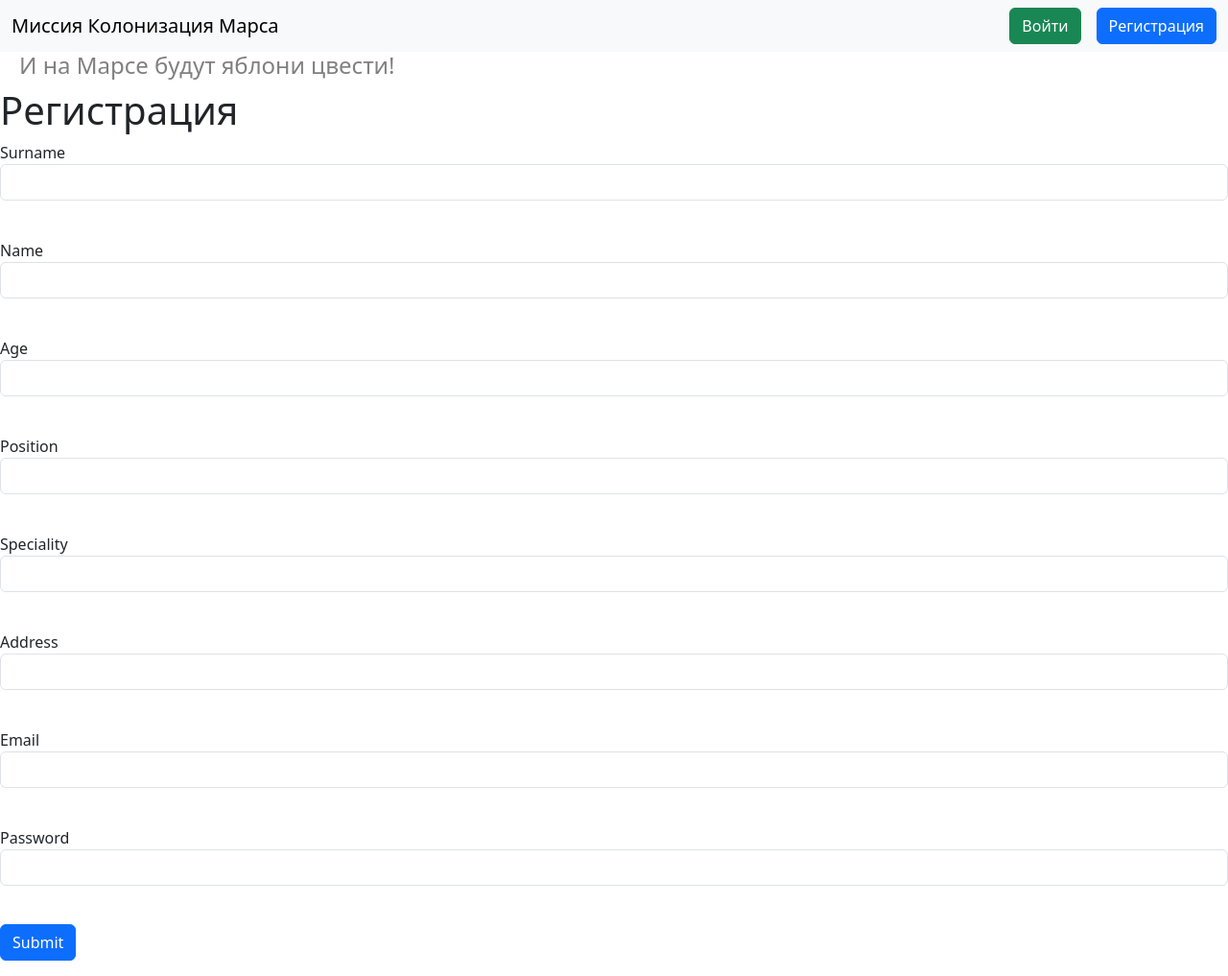
After one commit to NikVinogradoff/web, a Flask app: page /register in a window 1280 px wide. The commit adds this page. Shown: the whole page at 96% size. Run offline with Flask 3, Linux system fonts and the light colour scheme.

Commit message:
registration

```diff
--- a/app.py
+++ b/app.py
@@ -16,6 +16,8 @@ from random import randint, choice
 from datetime import datetime as dt
 
 import json
+
+from forms.register_form import RegisterForm
 
 app = Flask(__name__)
 
@@ -265,7 +267,29 @@ def addjob():
         )
         session.add(modules_request)
         session.commit()
-    return render_template("addjob.html", form=jobs_form, title="Adding a job")
+    return render_template("addjob.html", form=jobs_form, title="Добавление работы")
+
+
+@app.route("/register", methods=['GET', 'POST'])
+def register():
+    reg_form = RegisterForm()
+    if reg_form.validate_on_submit():
+        session = db_session.create_session()
+
+        guy = User(
+            surname=reg_form.surname.data,
+            name=reg_form.name.data,
+            age=reg_form.age.data,
+            position=reg_form.position.data,
+            speciality=reg_form.speciality.data,
+            address=reg_form.address.data,
+            email=reg_form.email.data,
+        )
+        guy.hash_password(reg_form.password.data)
+        session.add(guy)
+        session.commit()
+        return redirect("/login")
+    return render_template("register.html", form=reg_form, title="Регистрация")
 
 
 if __name__ == "__main__":
--- /dev/null
+++ b/forms/register_form.py
@@ -0,0 +1,17 @@
+from wtforms.fields.numeric import IntegerField
+from wtforms.fields.simple import StringField, EmailField, PasswordField, SubmitField
+from wtforms.validators import DataRequired
+
+from forms.login_form import LoginForm
+
+
+class RegisterForm(LoginForm):
+    surname = StringField("Surname")
+    name = StringField("Name")
+    age = IntegerField("Age")
+    position = StringField("Position")
+    speciality = StringField("Speciality")
+    address = StringField("Address")
+    email = EmailField("Email", validators=[DataRequired()])
+    password = PasswordField("Password", validators=[DataRequired()])
+    submit = SubmitField("Submit")
--- a/templates/base.html
+++ b/templates/base.html
@@ -9,7 +9,7 @@
     <link href="{{ url_for('static', filename='css/style.css') }}" rel="stylesheet">
 </head>
 <body>
-    <nav class="navbar bg-body-tertiary">
+    <nav class="navbar navbar-expand-lg bg-body-tertiary">
         <div class="container-fluid">
             <h1 class="navbar-brand mb-0">Миссия Колонизация Марса</h1>
             <ul class="navbar-nav">
@@ -18,11 +18,14 @@
                     <a href="#" class="nav-link">{{ current_user.name }}</a>
                 </li>
                 <li class="nav-item">
-                    <a href="/logout" class="btn btn-danger">Выйти</a>
+                    <a href="/logout" class="btn btn-danger ms-3">Выйти</a>
                 </li>
                 {% else %}
                 <li class="nav-item">
-                    <a href="/login" class="btn btn-primary">Войти</a>
+                    <a href="/login" class="btn btn-success me-3">Войти</a>
+                </li>
+                <li class="nav-item">
+                    <a href="/register" class="btn btn-primary">Регистрация</a>
                 </li>
                 {% endif %}
             </ul>
--- /dev/null
+++ b/templates/register.html
@@ -0,0 +1,81 @@
+{% extends "base.html" %}
+
+{% block content %}
+<h1>Регистрация</h1>
+    <form action="" method="post">
+        {{ form.hidden_tag() }}
+        <p>
+            {{ form.surname.label }}<br>
+            {{ form.surname(class="form-control", type="str") }}<br>
+            {% for error in form.surname.errors %}
+                <div class="alert alert-danger" role="alert">
+                    {{ error }}
+                </div>
+            {% endfor %}
+        </p>
+        <p>
+            {{ form.name.label }}<br>
+            {{ form.name(class="form-control", type="str") }}<br>
+            {% for error in form.name.errors %}
+                <div class="alert alert-danger" role="alert">
+                    {{ error }}
+                </div>
+            {% endfor %}
+        </p>
+        <p>
+            {{ form.age.label }}<br>
+            {{ form.age(class="form-control", type="str") }}<br>
+            {% for error in form.age.errors %}
+                <div class="alert alert-danger" role="alert">
+                    {{ error }}
+                </div>
+            {% endfor %}
+        </p>
+        <p>
+            {{ form.position.label }}<br>
+            {{ form.position(class="form-control", type="str") }}<br>
+            {% for error in form.position.errors %}
+                <div class="alert alert-danger" role="alert">
+                    {{ error }}
+                </div>
+            {% endfor %}
+        </p>
+        <p>
+            {{ form.speciality.label }}<br>
+            {{ form.speciality(class="form-control", type="str") }}<br>
+            {% for error in form.speciality.errors %}
+                <div class="alert alert-danger" role="alert">
+                    {{ error }}
+                </div>
+            {% endfor %}
+        </p>
+        <p>
+            {{ form.address.label }}<br>
+            {{ form.address(class="form-control", type="str") }}<br>
+            {% for error in form.address.errors %}
+                <div class="alert alert-danger" role="alert">
+                    {{ error }}
+                </div>
+            {% endfor %}
+        </p>
+        <p>
+            {{ form.email.label }}<br>
+            {{ form.email(class="form-control", type="email") }}<br>
+            {% for error in form.email.errors %}
+                <div class="alert alert-danger" role="alert">
+                    {{ error }}
+                </div>
+            {% endfor %}
+        </p>
+        <p>
+            {{ form.password.label }}<br>
+            {{ form.password(class="form-control", type="password") }}<br>
+            {% for error in form.password.errors %}
+                <div class="alert alert-danger" role="alert">
+                    {{ error }}
+                </div>
+            {% endfor %}
+        </p>
+        <p>{{ form.submit(type="submit", class="btn btn-primary") }}</p>
+    </form>
+{% endblock %}
```
